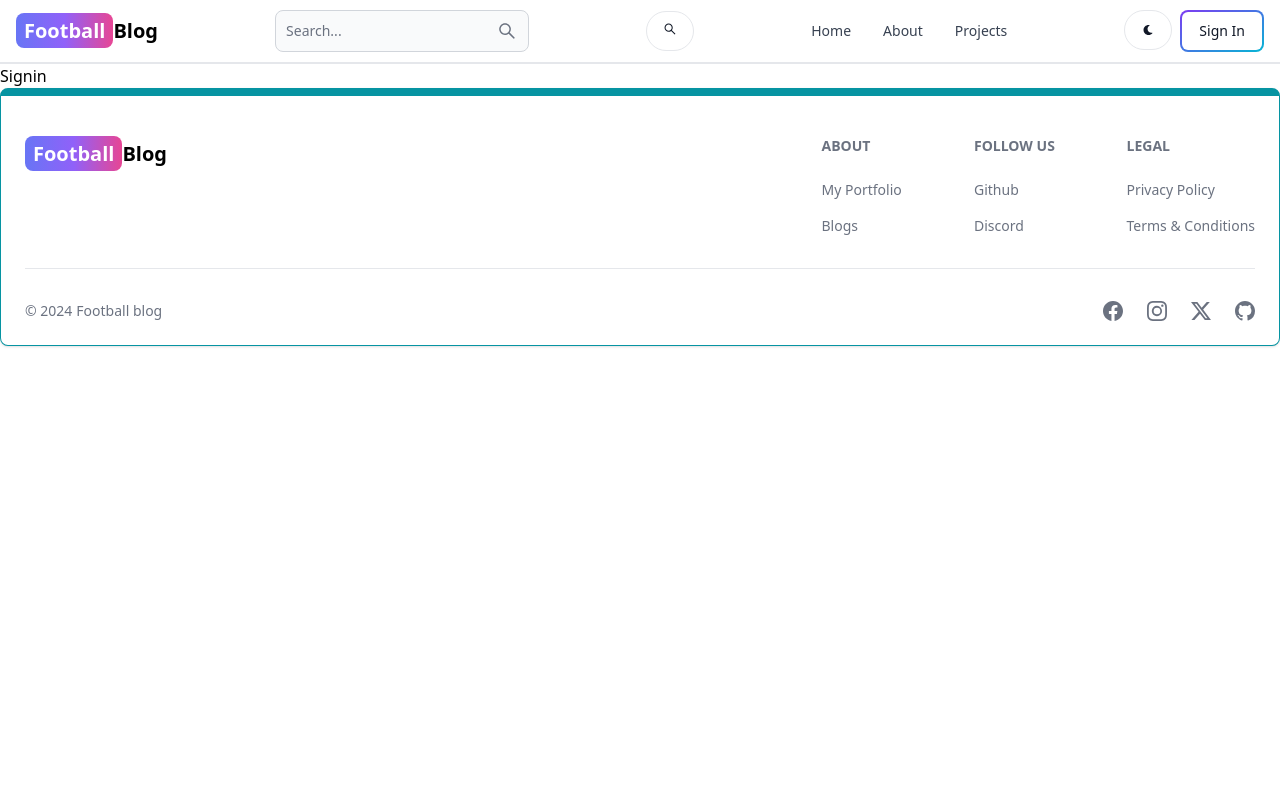
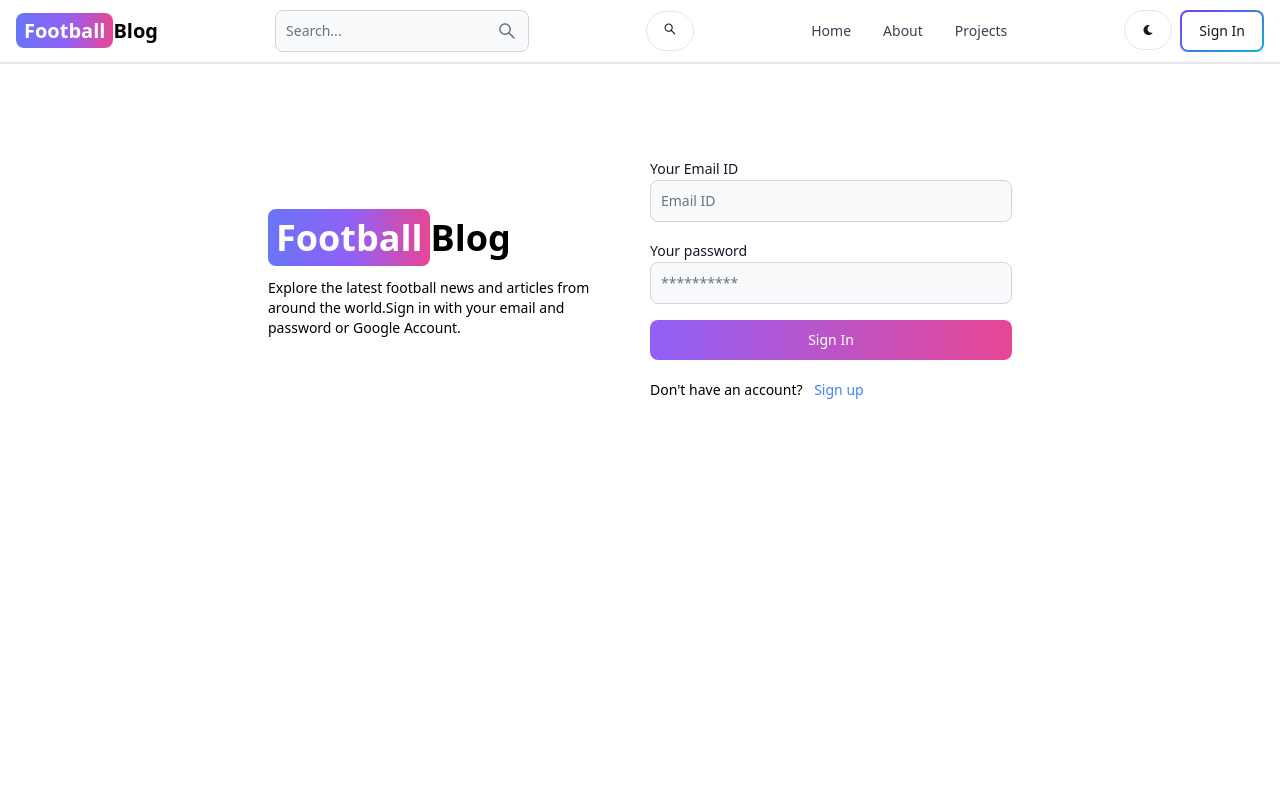
Before and after one commit to Anzar0211/MERN-Football-Blogs, a React (Vite) app in the folder client/: page /sign-in in a window 1280 px wide. Shown: the top 800 px of the page. Built offline with nearby package versions, Linux system fonts and the light colour scheme.

Commit message:
Signin functionality

```diff
--- a/client/src/pages/Signin.jsx
+++ b/client/src/pages/Signin.jsx
@@ -1,5 +1,86 @@
+import { Link,useNavigate } from "react-router-dom"
+import { Alert, Button, Label, Spinner, TextInput } from "flowbite-react"
+import { useState } from "react"
+import  axios from 'axios'
 export default function Signin(){
+  const [formData,setFormData]=useState({});
+  const[errorMsg, setErrorMsg] = useState("");
+  const[loading,setLoading]=useState(null);
+  const navigate=useNavigate()
+  const handleChange=(e)=>{
+    console.log(e.target.value );
+    setFormData({...formData, [e.target.id]: e.target.value.trim() })
+  }
+  const handleSubmit=async(e)=>{
+    e.preventDefault();
+    if(!formData.email || !formData.password) return setErrorMsg("All fields are required");
+    try{
+      // const res=await axios.post('http://localhost:3000/api/auth/signin');
+      setLoading(true);
+      setErrorMsg(null);
+      const res=await fetch('http://localhost:3000/api/auth/signin',{
+        method:'POST',
+        headers:{'Content-Type':'application/json'},
+        body:JSON.stringify(formData),
+      })
+      const data=await res.json();
+      if(data.success==false){
+        return setErrorMsg(data.message)
+      }
+      setLoading(false);
+      if(res.ok){
+        navigate('/')
+      }
+    }catch(e){
+      setErrorMsg(e.message);
+      setLoading(false);
+    }
+  }
   return (
-    <div>Signin</div>
+    <div className="min-h-screen mt-20">
+      <div className="flex p-3 max-w-3xl mx-auto flex-col md:flex-row md:items-center gap-5">
+        {/* left */}
+        <div className="flex-1">
+          <Link to="/" className=" font-bold dark:text-white text-4xl">
+              <span className="px-2 py-1 bg-gradient-to-r from-indigo-500 via-purple-500 to-pink-500 rounded-lg text-white">Football</span>
+              Blog
+          </Link>
+          <p className="text-sm mt-5">
+            Explore the latest football news and articles from around the world.Sign in with your email and password or Google Account.
+          </p>
+        </div>
+        {/* right */}
+        <div className="flex-1">
+          <form className="flex flex-col gap-4" onSubmit={handleSubmit}>
+            <div>
+              <Label value="Your Email ID"></Label>
+              <TextInput type='email' placeholder="Email ID" id="email" onChange={handleChange}/>
+            </div>
+            <div>
+              <Label value="Your password"></Label>
+              <TextInput type='password' placeholder="**********" id="password" onChange={handleChange}/>
+            </div>
+            <Button type="submit" gradientDuoTone='purpleToPink' disabled={loading}>
+              {loading ? (
+                <>
+                  <Spinner size='sm'>
+                    <span>Loading...</span>
+                  </Spinner>
+                </>
+              ) : 'Sign In'}
+            </Button>
+          </form>
+          <div className="flex mt-5 gap-1 text-sm">
+            <span>Don't have an account?</span>&nbsp;
+            <Link to="/sign-up" className="font-medium hover:underline text-blue-500">Sign up</Link>
+          </div>
+          {errorMsg &&
+            <Alert className="mt-5" color='failure'>
+              {errorMsg}
+            </Alert>
+          }
+        </div>
+      </div>
+    </div>
   )
 }
--- a/client/src/pages/Signup.jsx
+++ b/client/src/pages/Signup.jsx
@@ -46,7 +46,7 @@
               Blog
           </Link>
           <p className="text-sm mt-5">
-            Lorem ipsum dolor sit, amet consectetur adipisicing elit. Numquam quis culpa nemo libero recusandae alias laudantium
+           Explore the latest football news and articles from around the world.Sign up with your email and password or Google Account.
           </p>
         </div>
         {/* right */}
```
